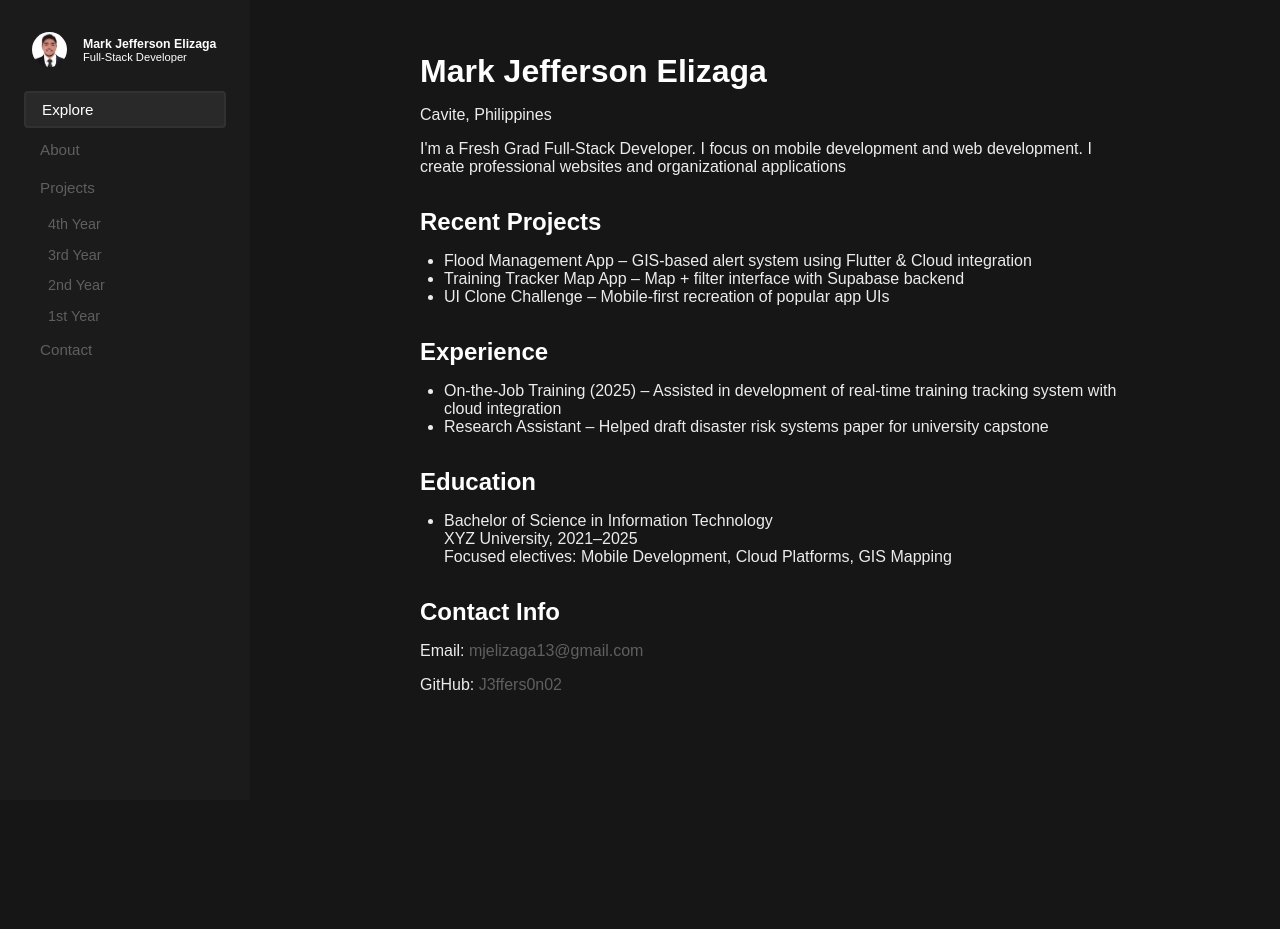
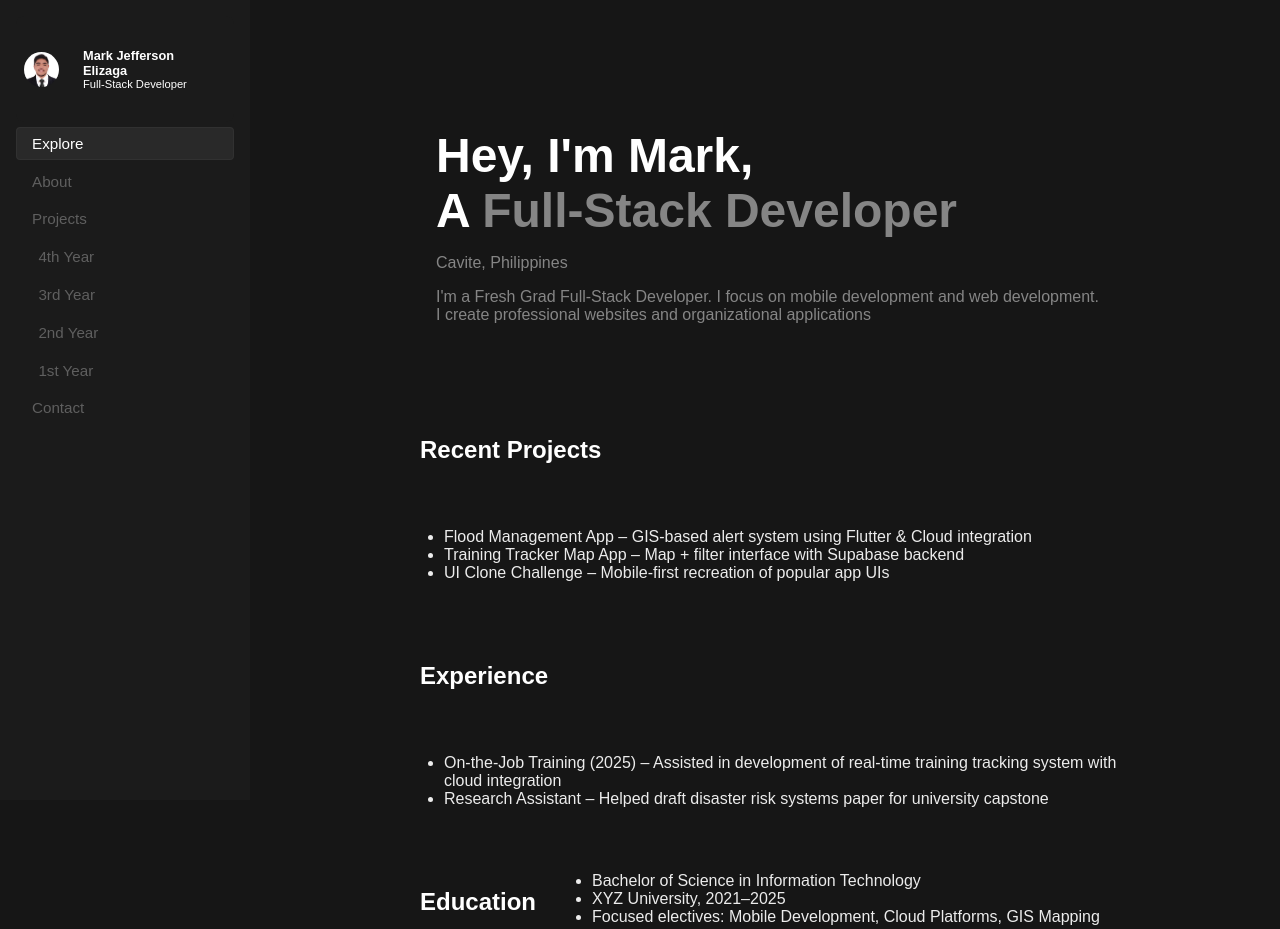
Before and after one commit to J3ffers0n02/Elizaga-Portfolio, a plain HTML site: page portfoliio-site/index.html in a window 1280 px wide. Shown: the top 929 px of the page. Before the commit the page ends 864 px from the top, so only its background shows below. Drawn offline with Linux system fonts and the light colour scheme.

Commit message:
Add files via upload

```diff
--- a/portfoliio-site/index.html
+++ b/portfoliio-site/index.html
@@ -3,17 +3,20 @@
 <head>
     <meta charset="UTF-8">
     <meta name="viewport" content="width=device-width, initial-scale=1.0">
-    <title>My Portfolio</title>
-    <link rel="stylesheet" href="/style.css">
+    <title>Mark Jefferson Elizaga - Portfolio</title>
+    <link rel="stylesheet" href="style.css">
+    <link rel="stylesheet" href="sidebar_elements/sidebar.css">
 </head>
 <body>
     <div id="sidebar-container"></div>
     <div class="main-content">
-        <div class="content-container">
-            <div class="profile-header">
-                <h1>Mark Jefferson Elizaga</h1>
-                <p class="location">Cavite, Philippines</p>
-                <p class="description">I'm a Fresh Grad Full-Stack Developer. I focus on mobile development and web development. I create professional websites and organizational applications</p>
+        <div class="centered-container">
+            <div class="preview-section">
+                <div class="profile-info">
+                    <h1>Hey, I'm Mark, <br> A <span class="highlight">Full-Stack Developer</span></h1>
+                    <p>Cavite, Philippines</p>
+                    <p>I'm a Fresh Grad Full-Stack Developer. I focus on mobile development and web development. I create professional websites and organizational applications</p>
+                </div>
             </div>
             <h2>Recent Projects</h2>
             <ul>
@@ -28,13 +31,15 @@
             </ul>
             <h2>Education</h2>
             <ul>
-                <li>Bachelor of Science in Information Technology<br>XYZ University, 2021–2025<br>Focused electives: Mobile Development, Cloud Platforms, GIS Mapping</li>
+                <li>Bachelor of Science in Information Technology</li>
+                <li>XYZ University, 2021–2025</li>
+                <li>Focused electives: Mobile Development, Cloud Platforms, GIS Mapping</li>
             </ul>
             <h2>Contact Info</h2>
             <p>Email: <a href="mailto:mjelizaga13@gmail.com">mjelizaga13@gmail.com</a></p>
             <p>GitHub: <a href="https://github.com/J3ffers0n02">J3ffers0n02</a></p>
         </div>
     </div>
-    <script src="/sidebar.js"></script>
+    <script src="sidebar_elements/sidebar.js"></script>
 </body>
 </html>
--- /dev/null
+++ b/portfoliio-site/sidebar_elements/sidebar.css
@@ -0,0 +1,112 @@
+/* Styles the main sidebar container, fixing it to the left side of the viewport */
+.sidebar {
+  width: 250px;
+  background-color: #1b1b1b;
+  color: #ffffff;
+  height: 100vh;
+  padding: 1rem;
+  box-sizing: border-box;
+  position: fixed;
+  overflow-y: auto;
+}
+
+/* Styles the profile section containing the profile picture and info */
+.profile-section {
+  display: flex;
+  align-items: center;
+  padding: 0.5rem;
+  padding-top: 1.5rem;
+  padding-bottom: 1.5rem;
+  background-color: #1b1b1b;
+  border-radius: 0.5rem;
+}
+
+/* Styles the profile picture, making it circular and sized appropriately */
+.profile-pic {
+  width: 35px;
+  height: 35px;
+  border-radius: 50%;
+  margin-right: 1rem;
+  object-fit: cover;
+}
+
+
+
+/* Styles the profile name text */
+.profile-name {
+  margin: 0;
+  font-size: 0.78rem;
+  color: #ffffff;
+}
+
+/* Styles the profile title (e.g., job role) text */
+.profile-title {
+  margin: 0;
+  font-size: 0.7rem;
+  color: #ffffff;
+}
+
+/* Styles headings within the sidebar for section titles */
+.sidebar h2 {
+  font-size: 0.80rem;
+  color: #ffffff;
+  font-weight: bold;
+}
+
+/* Styles unordered lists in the sidebar, removing default list styling */
+.sidebar ul {
+  list-style-type: none;
+  padding-left: 0;
+  margin: 0.3rem 0; /* Matches sub-links spacing */
+}
+
+/* Styles individual list items in the sidebar for consistent vertical spacing */
+.sidebar ul li {
+  margin: 0.3rem 0;
+}
+
+/* Styles main navigation links in the sidebar */
+.sidebar ul li a {
+  color: #5f5f5f;
+  text-decoration: none;
+  font-weight: 500;
+  font-size: 0.95rem;
+  display: flex;
+  align-items: center;
+  padding: 0.5rem;
+  border-radius: 0.25rem;
+}
+
+/* Styles the active state of navigation links in the sidebar */
+.sidebar ul li a.active {
+  color: #ffffff;
+  background-color: #292929;
+  outline: 1px solid #313131; /* Replace border with outline */
+  outline-offset: -1px;
+}
+
+/* Styles the container for sub-links, adding indentation for hierarchy */
+.sidebar .sub-links {
+  list-style-type: none;
+  padding-left: 0;
+  margin: 0.3rem 0; /* Matches main ul spacing */
+  margin-left: 0.5rem;
+}
+
+/* Styles sub-links in the sidebar, with spacing matching main links */
+.sidebar .sub-links li a {
+  color: #5f5f5f;
+  text-decoration: none;
+  font-weight: 500;
+  font-size: 0.95rem;
+  display: flex;
+  align-items: center;
+  padding: 0.5rem; /* Matches main link padding */
+  padding-left: 0.9rem;
+  border-radius: 0.25rem;
+}
+
+/* Styles icons used within sidebar navigation links */
+.sidebar .icon {
+  margin-right: 0.5rem;
+}
--- /dev/null
+++ b/portfoliio-site/sidebar_elements/sidebar.html
@@ -0,0 +1,23 @@
+<div class="sidebar">
+    <div class="profile-section">
+        <img src="profile.jpg" alt="Profile Picture" class="profile-pic">
+        <div class="profile-info">
+            <h2 class="profile-name">Mark Jefferson Elizaga</h2>
+            <p class="profile-title">Full-Stack Developer</p>
+        </div>
+    </div>
+    <ul>
+        <li><a href="index.html"><span class="icon"></span> Explore</a></li>
+        <li><a href="about.html"><span class="icon"></span> About</a></li>
+        <li>
+            <a href="projects.html"><span class="icon"></span> Projects</a>
+            <ul class="sub-links">
+                <li><a href="projects.html#4th-year">4th Year</a></li>
+                <li><a href="projects.html#3rd-year">3rd Year</a></li>
+                <li><a href="projects.html#2nd-year">2nd Year</a></li>
+                <li><a href="projects.html#1st-year">1st Year</a></li>
+            </ul>
+        </li>
+        <li><a href="contact.html"><span class="icon"></span> Contact</a></li>
+    </ul>
+</div>
--- /dev/null
+++ b/portfoliio-site/sidebar_elements/sidebar.js
@@ -0,0 +1,50 @@
+/* Loads and caches sidebar HTML, or renders it from cache */
+let sidebarHTML = sessionStorage.getItem('sidebarHTML');
+
+if (!sidebarHTML) {
+    fetch('sidebar_elements/sidebar.html')
+        .then(response => {
+            if (!response.ok) {
+                throw new Error(`Failed to fetch sidebar.html: ${response.status} ${response.statusText}`);
+            }
+            return response.text();
+        })
+        .then(html => {
+            sidebarHTML = html;
+            sessionStorage.setItem('sidebarHTML', sidebarHTML);
+            renderSidebar();
+        })
+        .catch(error => {
+            console.error('Error loading sidebar:', error);
+            const container = document.getElementById('sidebar-container');
+            if (container) {
+                container.innerHTML = '<p>Error loading sidebar. Please check the console for details.</p>';
+            }
+        });
+} else {
+    renderSidebar();
+}
+
+/* Renders the sidebar HTML into the sidebar-container div */
+function renderSidebar() {
+    const container = document.getElementById('sidebar-container');
+    if (container && sidebarHTML) {
+        container.innerHTML = sidebarHTML;
+        updateActiveLink();
+    }
+}
+
+/* Updates the active link based on the current page */
+function updateActiveLink() {
+    const currentPage = window.location.pathname.split('/').pop() || 'index.html';
+    document.querySelectorAll('#sidebar-container .sidebar ul li a').forEach(link => {
+        if (link.getAttribute('href') === currentPage) {
+            link.classList.add('active');
+        } else {
+            link.classList.remove('active');
+        }
+    });
+}
+
+// Update active link when the page changes (e.g., via navigation)
+window.addEventListener('popstate', updateActiveLink);
--- a/portfoliio-site/style.css
+++ b/portfoliio-site/style.css
@@ -6,118 +6,74 @@ body {
   color: #ececec;
 }
 
-.sidebar {
-  width: 250px;
-  background-color: #1b1b1b;
-  color: #ffffff;
-  height: 100vh;
-  padding: 1.5rem;
-  box-sizing: border-box;
-  position: fixed;
-  overflow-y: auto;
-}
-
-.profile-section {
-  display: flex;
-  align-items: center;
-  padding: 0.5rem;
-  background-color: #1b1b1b;
-  border-radius: 0.5rem;
-}
-
-.profile-pic {
-  width: 35px;
-  height: 35px;
-  border-radius: 50%;
-  margin-right: 1rem;
-  object-fit: cover;
-}
-
-.profile-info {
-  display: flex;
-  flex-direction: column;
-}
-
-.profile-name {
-  margin: 0;
-  font-size: 1rem;
-  color: #ffffff;
-}
-
-.profile-title {
-  margin: 0;
-  font-size: 0.7rem;
-  color: #ffffff;
-}
-
-.sidebar h2 {
-  font-size: 0.77rem;
-  color: #ffffff;
-  font-weight: bold;
-}
-
-.sidebar ul {
-  list-style-type: none;
-  padding-left: 0;
-}
-
-.sidebar ul li {
-  margin: 0.3rem 0;
-}
-
-.sidebar ul li a {
-  color: #5f5f5f;
-  text-decoration: none;
-  font-weight: 500;
-  font-size: 0.95rem;
-  display: flex;
-  align-items: center;
-  padding: 0.5rem;
-  border-radius: 0.25rem;
-}
-.sidebar ul li a.active {
-  color: #ffffff;
-  background-color: #292929;
-  border: 2px solid #313131;
-}
-.sidebar .sub-links {
-  margin-top: 0.5rem;
-  margin-left: 1.2rem;
-  padding-left: 0;
-}
-
-.sidebar .sub-links li a {
-  padding: 0.3rem;
-  font-size: 0.9rem;
-}
-
-.sidebar .icon {
-  margin-right: 0.5rem;
-}
-
 .main-content {
   margin-left: 260px;
   padding: 2rem;
   flex: 1;
   background-color: #161616;
   min-height: 100vh;
-  overflow: hidden; /* Prevents main-content from scrolling independently */
+  overflow: hidden;
+  /* Prevents main-content from scrolling independently */
 }
 
-.content-container {
-  max-width: 700px; /* iPad-like width */
-  margin: 0 auto; /* Centers the container with equal margins on both sides */
-  padding: 0 2rem; /* Large side padding for a spacious feel */
-  overflow-y: auto; /* Enables vertical scrolling if content overflows */
-  height: 100%; /* Ensures it takes full height of main-content */
+.centered-container {
+  max-width: 700px;
+  margin: 0 auto;
+  padding: 2rem;
+  overflow-y: auto;
+  height: fit-content;
+  display: flex; /* Use flexbox for side-by-side layout */
+  flex-wrap: wrap; /* Allow items to wrap to the next line if needed */
+  gap: 2rem; /* Space bet2en cards */
 }
 
-h1, h2 {
+/* Style for individual cards (add this class to your HTML divs) */
+.card {
+  flex: 1 1 calc(50% - 1rem); /* Each card takes ~50% width with gap adjustment */
+  background-color: #2a2a2a;
+  padding: 1.5rem;
+  border-radius: 8px;
+  min-width: 0; /* Prevent flex items from overflowing */
+}
+
+.card h3 {
+  margin-top: 0;
+  color: #ffffff;
+}
+
+.card p {
+  color: #b0b0b0;
+}
+
+.preview-section {
+  align-items: center;
+  padding: 0.5rem;
+  padding-top: 1.5rem;
+  padding-bottom: 1.5rem;
+  background-color: transparent;
+  border-radius: 0.5rem;
+}
+
+
+/* Styles the container for profile name and title, arranging them vertically */
+.profile-info {
+  flex-direction: column;
+  padding: .5rem;
+  font-family: sans-serif;
+  color: #858585;
+}
+
+.highlight {
+  color: #858585;
+}
+
+h1,
+h2 {
   color: #ffffff;
 }
 
 h1 {
-  font-size: 2rem;
+  font-size: 3rem;
   margin-bottom: 1rem;
 }
 
```
Also changed, not shown: portfoliio-site/about.html (+4 -3 lines), portfoliio-site/contact.html (+4 -3 lines), portfoliio-site/projects.html (+11 -7 lines).
